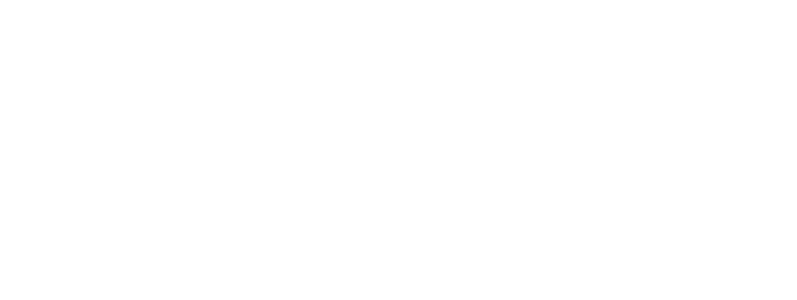
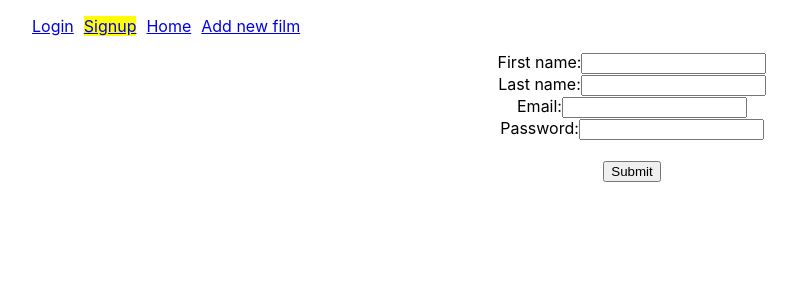
Before and after one commit to Thorn5/Nuria-React, a React (Create React App) app: page /signup in a window 1280 px wide. Before the commit this address had no page. Shown: the top 300 px of the page, without its empty margins (8-805 px from the left). Built offline with nearby package versions, Linux system fonts and the light colour scheme; no server answers.

Commit message:
first commit

```diff
--- a/src/App.css
+++ b/src/App.css
@@ -45,12 +45,8 @@
   gap: 1em;
 }
 
-.meme-image-container {
-  position: relative;
+.navbar-links {
+  display: flex;
+  justify-content: flex-start;
+  gap: 10px;
 }
-
-.meme-factory {
-  display: flex;
-  flex-direction: column;
-  align-items: center;
-}
--- a/src/App.js
+++ b/src/App.js
@@ -2,7 +2,9 @@
 import { Route, Routes } from 'react-router-dom'
 import Navbar from './elements/Navbar';
 import Home from './views/Home';
-
+import Signup from './views/Signup';
+import Login from './views/Login';
+import FilmForm from './views/NewFilm';
 
 function App() {
 
@@ -12,6 +14,9 @@
         <Routes>
           <Route path='/' element={<Navbar/>}>
             <Route index element={<Home/>} />
+            <Route path='/login' element={<Login/>} />
+            <Route path='/signup' element={<Signup/>} />
+            <Route path='/new_film' element={<FilmForm/>} />
           </Route>
         </Routes>
     </>
--- a/src/elements/Navbar.js
+++ b/src/elements/Navbar.js
@@ -6,9 +6,19 @@
     <div>
         <nav>
             <ul className='navbar'>
-                <div>
+                <div className='navbar-links'>
+
+                    <NavLink to='/login'>
+                        Login
+                    </NavLink>
+                    <NavLink to='/signup'>
+                        Signup
+                    </NavLink>
                     <NavLink to='/'>
-                        IMG FLIP
+                        Home
+                    </NavLink>
+                    <NavLink to='/new_film'>
+                        Add new film
                     </NavLink>
                 </div>
             </ul>
--- a/src/hooks/useFetchData.js
+++ b/src/hooks/useFetchData.js
@@ -9,7 +9,8 @@
     useEffect(() => {
       const fetchData = async () => {
         try {
-            const response = await fetch(url);
+            const backend_url = process.env.BACKEND_URL;
+            const response = await fetch(backend_url + url);
             const data = await response.json();
             setData(data)
         } catch(whatever){
--- a/src/views/Home.js
+++ b/src/views/Home.js
@@ -1,97 +1,10 @@
-import React, {useState, useEffect} from 'react';
-import useFetchData from '../hooks/useFetchData';
+import React from 'react';
 
 const Home = () => {
-  const {data, loading, error} = useFetchData("https://api.imgflip.com/get_memes");
-  const [currentMemeIndex, setCurrentMemeIndex] = useState(0);
-  const [topText, setTopText] = useState("");
-  const [bottomText, setBottomText] = useState("");
-
-
-  const currentMeme =
-  data && data.data && data.data.memes
-    ? data.data.memes[currentMemeIndex]
-    : null;
-
-const handleNextMeme = () => {
-  setCurrentMemeIndex(
-    (currentMemeIndex + 1) % (data.data.memes.length - 1)
-  );
-  setTopText("");
-  setBottomText("");
-};
-
-const handlePreviousMeme = () => {
-  setCurrentMemeIndex(
-    (currentMemeIndex - 1 + data.data.memes.length) % data.data.memes.length
-  );
-  setTopText("");
-  setBottomText("");
-};
 
   return (
     <div>
-      <h1>Meme generator</h1>
-      {loading ? (
-        <p>Loading...</p>
-      ) : (
-        <div className="meme-factory">
-        <div className="controls">
-            <input
-              type="text"
-              placeholder="Top Text"
-              value={topText}
-              onChange={(e) => setTopText(e.target.value)}
-            />
-            <input
-              type="text"
-              placeholder="Bottom Text"
-              value={bottomText}
-              onChange={(e) => setBottomText(e.target.value)}
-            />
-            <div>
-              <button
-                onClick={handlePreviousMeme}
-                disabled={data.length === 0}
-              >
-                Prev
-              </button>
-              <button
-                onClick={handleNextMeme}
-                disabled={data.length === 0}
-              >
-                Next
-              </button>
-            </div>
-          </div>
-          <div
-          style={{
-            backgroundImage: `url(${currentMeme.url})`,
-            height: `${currentMeme.height}px`,
-            width: `${currentMeme.width}px`,
-            backgroundPosition: 'center',
-            backgroundRepeat: 'no-repeat',
-            backgroundSize: 'contain',
-            display: 'flex',
-            flexDirection: 'column',
-            justifyContent: 'space-between'
-
-          }} className="meme-image-container">
-
-            <div
-              className="top-text"
-            >
-              {topText}
-            </div>
-
-            <div
-              className="bottom-text"
-            >
-              {bottomText}
-            </div>
-          </div>
-        </div>
-      )}
+      <h1>Home page</h1>
     </div>
   );
 };
--- /dev/null
+++ b/src/views/Login.js
@@ -0,0 +1,70 @@
+import { useState } from 'react';
+import { useNavigate } from 'react-router-dom';
+
+const Login = () => {
+  const navigate = useNavigate()
+  const [email, setEmail] = useState('');
+  const [password, setPassword] = useState('');
+  const [success, setSuccess] = useState(false);
+  const [loading, setLoading] = useState(false);
+  const [error, setError] = useState(null);
+  const api_url = process.env.REACT_APP_BACKEND_URL;
+
+  const handleSubmit = async (event) => {
+    event.preventDefault();
+    const payload = { email, password };
+    const headers = {'Content-Type': 'application/json'}
+    setLoading(true)
+    try{
+      const response = await fetch(api_url + 'api/user/login', {
+        method: 'POST',
+        headers,
+        body: JSON.stringify(payload)
+      });
+      if(response.ok) {
+        const { token } = await response.json();
+        sessionStorage.setItem("jwt", token);
+        setSuccess(true)
+        setTimeout(() => {
+          navigate('/')
+        }, 3000)
+      } else {
+        const errorData = await response.json();
+        throw new Error(errorData.message)
+      }
+    } catch(e) {
+      setError(e)
+      setTimeout(() => {
+        setError(null)
+      }, 3000)
+    } finally {
+      setLoading(false)
+    }
+  };
+
+  return (
+    <div>
+    {loading && <p>Loading...</p>}
+    {success && <p>Login successful!</p>}
+      {error && <p>Error: {error.message}</p>}
+      {!loading && !error && (
+        <form onSubmit={handleSubmit}>
+          <label>
+            Email:
+            <input type="email" value={email} onChange={(event) => setEmail(event.target.value)} />
+          </label>
+          <br />
+          <label>
+            Password:
+            <input type="password" value={password} onChange={(event) => setPassword(event.target.value)} />
+          </label>
+          <br />
+          <br />
+          <button type="submit">Submit</button>
+        </form>
+      )}
+      </div>
+  );
+}
+
+export default Login;
--- /dev/null
+++ b/src/views/NewFilm.js
@@ -0,0 +1,73 @@
+import { useState } from 'react';
+
+const FilmForm = () => {
+  const [name, setTitle] = useState('');
+  const [year, setYear] = useState('');
+  const [genre, setGenre] = useState('');
+  const [loading, setLoading] = useState(false);
+  const [error, setError] = useState(null);
+  const [success, setSuccess] = useState(false);
+  const api_url = process.env.REACT_APP_BACKEND_URL;
+
+  const handleSubmit = async (event) => {
+    event.preventDefault();
+    const payload = { name, year, genre };
+    const headers = {'Content-Type': 'application/json'}
+    const token = sessionStorage.getItem("jwt");
+    if(token) {
+      headers.Authorization = `Bearer ${token}`;
+    }
+    setLoading(true)
+    try{
+      const response = await fetch(api_url + 'api/films', {
+        method: 'POST',
+        headers,
+        body: JSON.stringify(payload)
+      });
+      if(response.ok) {
+        setSuccess(true)
+      } else {
+        const errorData = await response.json();
+        throw new Error(errorData.message)
+      }
+    } catch(e) {
+      setError(e)
+      setTimeout(() => {
+        setError(null)
+      }, 3000)
+    } finally {
+      setLoading(false)
+    }
+  };
+
+  return (
+    <div>
+      {loading && <p>Loading...</p>}
+      {error && <p>Error: {error.message}</p>}
+      {success && <p>Film added successfully!</p>}
+      {!loading && !error && !success && (
+        <form onSubmit={handleSubmit}>
+          <label>
+            Title:
+            <input type="text" value={name} onChange={(event) => setTitle(event.target.value)} />
+          </label>
+          <br />
+          <label>
+            Year:
+            <input type="text" value={year} onChange={(event) => setYear(event.target.value)} />
+          </label>
+          <br />
+          <label>
+            Genre:
+            <input type="text" value={genre} onChange={(event) => setGenre(event.target.value)} />
+          </label>
+          <br />
+          <br />
+          <button type="submit">Submit</button>
+        </form>
+      )}
+    </div>
+  );
+};
+
+export default FilmForm;
--- /dev/null
+++ b/src/views/Signup.js
@@ -0,0 +1,81 @@
+import { useState } from 'react';
+import { useNavigate } from 'react-router-dom';
+
+const Signup = () => {
+  const navigate = useNavigate()
+  const [firstName, setFirstName] = useState('');
+  const [lastName, setLastName] = useState('');
+  const [email, setEmail] = useState('');
+  const [password, setPassword] = useState('');
+  const [loading, setLoading] = useState(false);
+  const [error, setError] = useState(null);
+  const [success, setSuccess] = useState(false);
+  const api_url = process.env.REACT_APP_BACKEND_URL;
+
+  const handleSubmit = async (event) => {
+    event.preventDefault();
+    const payload = { firstName, lastName, email, password };
+    const headers = {'Content-Type': 'application/json'}
+    setLoading(true)
+    try{
+      const response = await fetch(api_url + 'api/user/signup', {
+        method: 'POST',
+        headers,
+        body: JSON.stringify(payload)
+      });
+      if(response.ok) {
+        setSuccess(true)
+        setTimeout(() => {
+          navigate('/login')
+        }, 3000)
+      } else {
+        const errorData = await response.json();
+        console.log(errorData)
+        throw new Error(errorData.message)
+      }
+    } catch(e) {
+      setError(e)
+      setTimeout(() => {
+        setError(null)
+      }, 3000)
+    } finally {
+      setLoading(false)
+    }
+  };
+
+  return (
+    <div>
+    {loading && <p>Loading...</p>}
+      {error && <p>Error: {error.message}</p>}
+      {success && <p>Signup successful!</p>}
+      {!loading && !error && !success && (
+        <form onSubmit={handleSubmit}>
+          <label>
+            First name:
+            <input type="text" value={firstName} onChange={(event) => setFirstName(event.target.value)} />
+          </label>
+          <br />
+          <label>
+            Last name:
+            <input type="text" value={lastName} onChange={(event) => setLastName(event.target.value)} />
+          </label>
+          <br />
+          <label>
+            Email:
+            <input type="email" value={email} onChange={(event) => setEmail(event.target.value)} />
+          </label>
+          <br />
+          <label>
+            Password:
+            <input type="password" value={password} onChange={(event) => setPassword(event.target.value)} />
+          </label>
+          <br />
+          <br />
+          <button type="submit">Submit</button>
+        </form>
+      )}
+      </div>
+  );
+}
+
+export default Signup;
```
Also changed, not shown: 1 other file (tests, documents, lock files or other folders).
